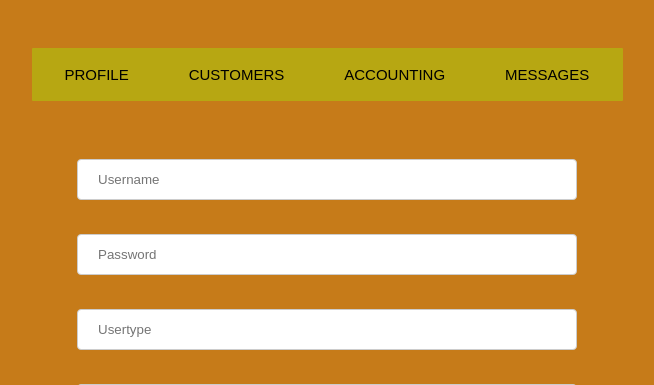
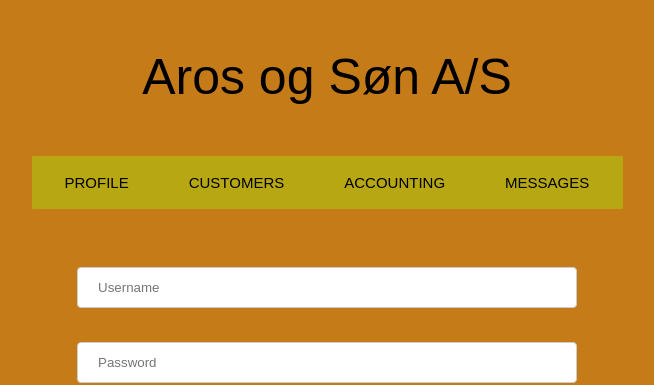
Before and after one commit to AAStepanian/Modulopgave3-Aros-og-Soen, a PHP site: page /kundedata.php in a window 1280 px wide. Shown: the part 28-413 px from the top of the page, without its empty margins (313-967 px from the left). Run offline with PHP 8.4, Linux system fonts and the light colour scheme; the visitor is signed in with stand-in values (Sample User, id 1); data that the repository does not hold is empty.

Commit message:
Overskrift i header

```diff
--- a/css/style.css
+++ b/css/style.css
@@ -68,3 +68,10 @@ input[type=submit]:hover {
   right: 16px;
   font-size: 18px;
 }
+#overskrift {
+  text-align: center;
+  top: 8px;
+  right: 16px;
+  font-size: 50px;
+  font-family: fantasy;
+}
--- a/header.php
+++ b/header.php
@@ -9,6 +9,7 @@
     if(!isset($_SESSION['login_user'])) ?>
     <b id="welcome">Logged in as: <i><?php echo $login_session; ?></i></b>
   <b id="logout"><a href="logout.php">Log Out</a></b>
+  <p id="overskrift"> Aros og Søn A/S </p>
   </head>
-  <body>
+  <body style="background-color: #c67b19;">
     <?php include("nav.php"); ?>
--- a/kundedata.php
+++ b/kundedata.php
@@ -1,12 +1,5 @@
 <?php include("header.php"); ?>
-<!DOCTYPE html>
-<html lang="en" dir="ltr">
-  <head>
-    <meta charset="utf-8">
-    <title>Modulopgave 3</title>
-    <link rel="stylesheet" href="../css/style.css">
-  </head>
-  <body style="background-color: #c67b19;">
+
     <div>
      <form method="post" action="connect.php">
      <input type="text" name="username" placeholder="Username"> <br><br>
```
